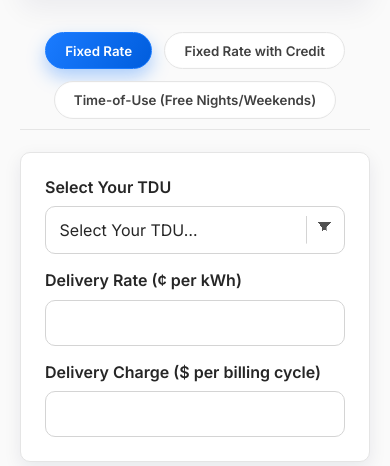
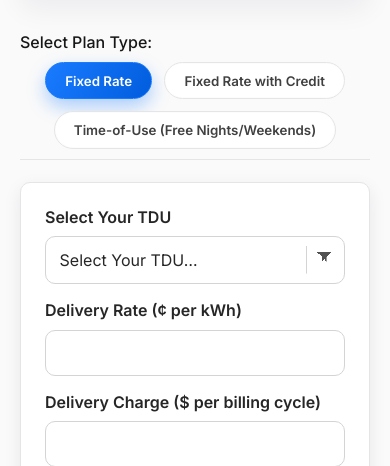
Before and after one commit to ezskape/TX-Calc, a Flask app: page / in a window 390 px wide. Shown: the part 192-658 px from the top of the page. Run offline with Flask 3, Linux system fonts and the light colour scheme.

Commit message:
Add Select Plan Type label to plan tabs

```diff
--- a/static/css/styles.css
+++ b/static/css/styles.css
@@ -130,11 +130,24 @@ h6,
   font-size: 1rem;
 }
 
+.tab-controls {
+  display: flex;
+  align-items: center;
+  justify-content: flex-start;
+  flex-wrap: wrap;
+  margin-bottom: 1.35rem;
+}
+
+.tab-label {
+  font-weight: 500;
+  margin-right: 15px;
+}
+
 .tab-bar {
   display: flex;
   justify-content: flex-end;
   gap: 0.75rem;
-  margin-bottom: 1.35rem;
+  margin-bottom: 0;
   flex-wrap: wrap;
   border-bottom: 1px solid var(--ww-gray-200);
   padding-bottom: 0.65rem;
@@ -172,6 +185,24 @@ h6,
 
 .tab-panel.is-active {
   display: block;
+}
+
+@media (max-width: 767px) {
+  .tab-controls {
+    flex-direction: column;
+    align-items: flex-start;
+    margin-bottom: 1.35rem;
+  }
+
+  .tab-label {
+    margin-right: 0;
+    margin-bottom: 10px;
+  }
+
+  .tab-bar {
+    justify-content: flex-start;
+    width: 100%;
+  }
 }
 
 .card-header h2 {
--- a/templates/index.html
+++ b/templates/index.html
@@ -31,6 +31,8 @@
       </script>
       {% endif %}
 
+      <div class="tab-controls">
+        <span class="tab-label">Select Plan Type:</span>
         <div class="tab-bar" role="tablist" aria-label="Plan options">
           <button
             class="tab-button is-active"
@@ -65,6 +67,7 @@
           >
             Time-of-Use (Free Nights/Weekends)
           </button>
+        </div>
       </div>
 
       <section class="card tdu-card" aria-label="Transmission and Distribution Utility selector">
```
Lines whose indentation alone changed are shown as unchanged.
